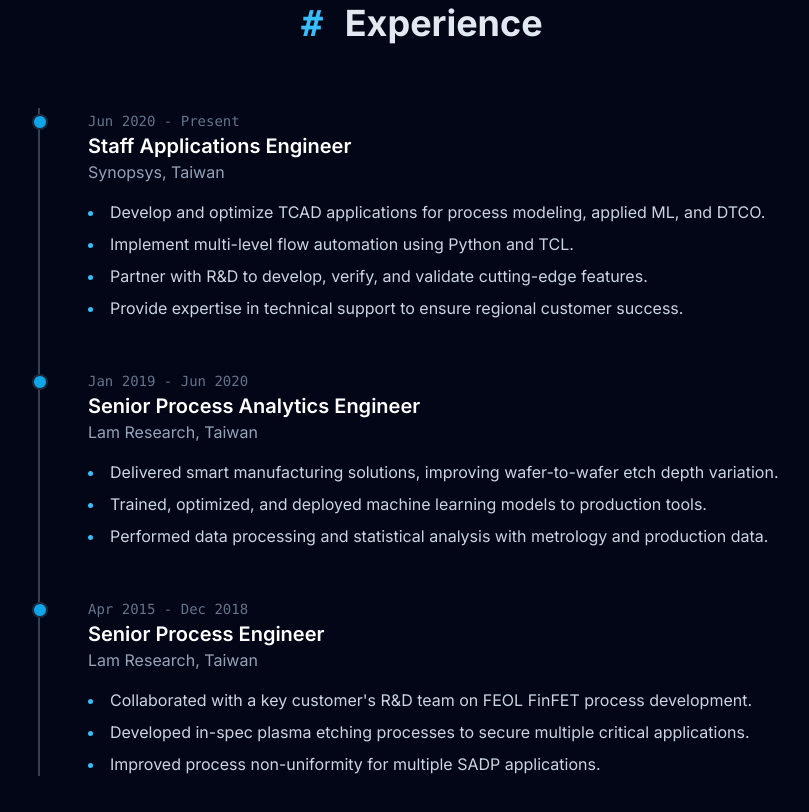
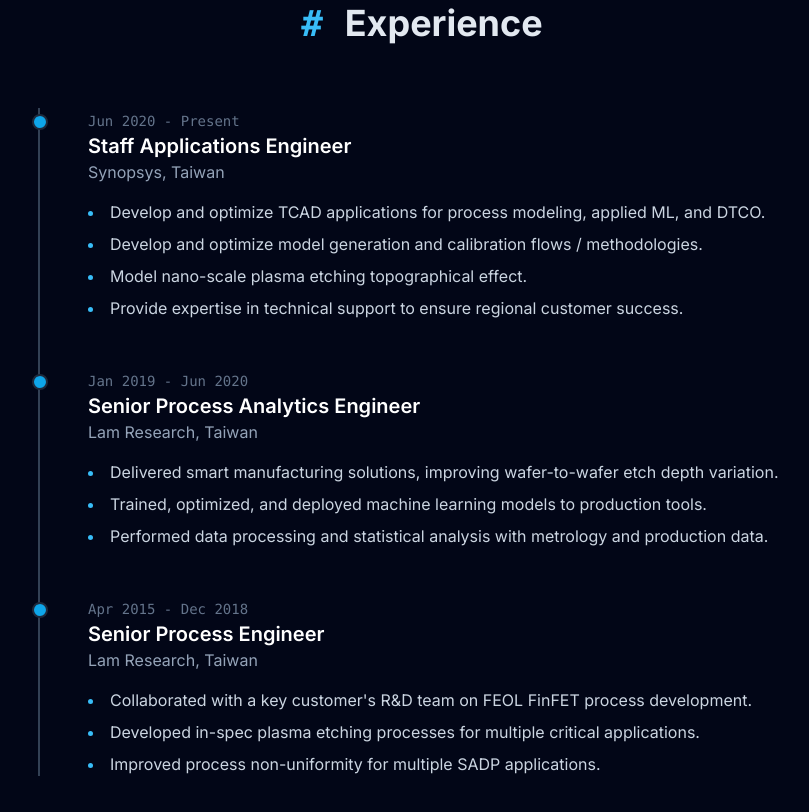
Before and after one commit to tsunghanwu/tsunghanwu.github.io, a plain HTML site: page index.html in a window 1280 px wide. Shown: the part 1494-2306 px from the top of the page, without its empty margins (218-1027 px from the left). Drawn offline with nearby package versions, Linux system fonts and the light colour scheme; animation ran at ten frames a second.

Commit message:
Update information

```diff
--- a/index.html
+++ b/index.html
@@ -104,7 +104,7 @@
         <section id="home" class="min-h-screen flex items-center pt-24 md:pt-0">
             <div class="w-full md:w-3/4 lg:w-2/3">
                 <h1 class="text-4xl md:text-6xl lg:text-7xl font-bold leading-tight">
-                    Hi, I'm <span class="text-sky-400">Tsung-Han Wu</span>.
+                    Hi, I'm <span class="text-sky-400">Tsung-Han Wu</span>
                 </h1>
                 <p class="mt-4 text-xl md:text-2xl text-slate-300">
                     Bridging semiconductor processes and model-driven insights
@@ -176,8 +176,8 @@
                         <p class="mb-4 text-base font-normal text-slate-400">Synopsys, Taiwan</p>
                         <ul class="list-disc list-inside text-slate-300 space-y-2 marker:text-sky-400">
                             <li>Develop and optimize TCAD applications for process modeling, applied ML, and DTCO.</li>
-                            <li>Implement multi-level flow automation using Python and TCL.</li>
-                            <li>Partner with R&D to develop, verify, and validate cutting-edge features.</li>
+                            <li>Develop and optimize model generation and calibration flows / methodologies.</li>
+                            <li>Model nano-scale plasma etching topographical effect.</li>
                             <li>Provide expertise in technical support to ensure regional customer success.</li>
                         </ul>
                     </div>
@@ -201,7 +201,7 @@
                         <p class="mb-4 text-base font-normal text-slate-400">Lam Research, Taiwan</p>
                         <ul class="list-disc list-inside text-slate-300 space-y-2 marker:text-sky-400">
                             <li>Collaborated with a key customer's R&D team on FEOL FinFET process development.</li>
-                            <li>Developed in-spec plasma etching processes to secure multiple critical applications.</li>
+                            <li>Developed in-spec plasma etching processes for multiple critical applications.</li>
                             <li>Improved process non-uniformity for multiple SADP applications.</li>
                         </ul>
                     </div>
```
